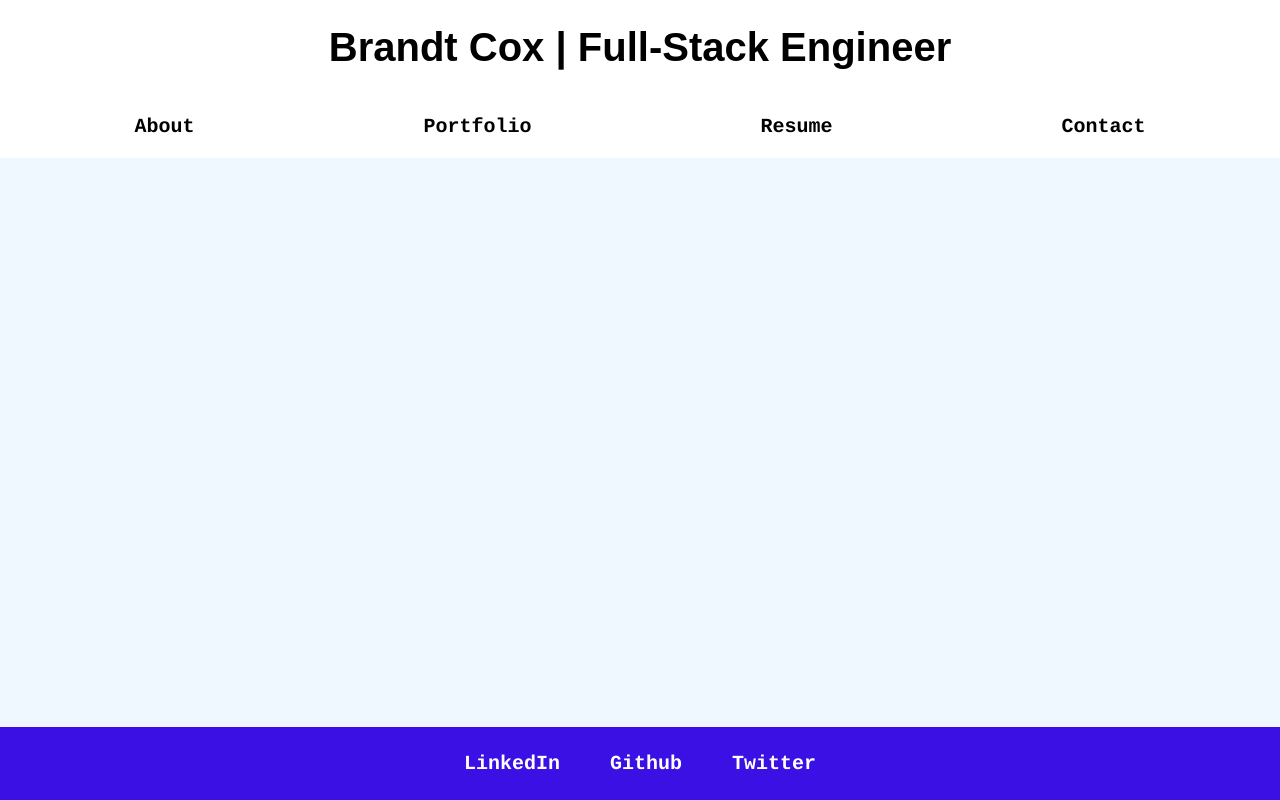
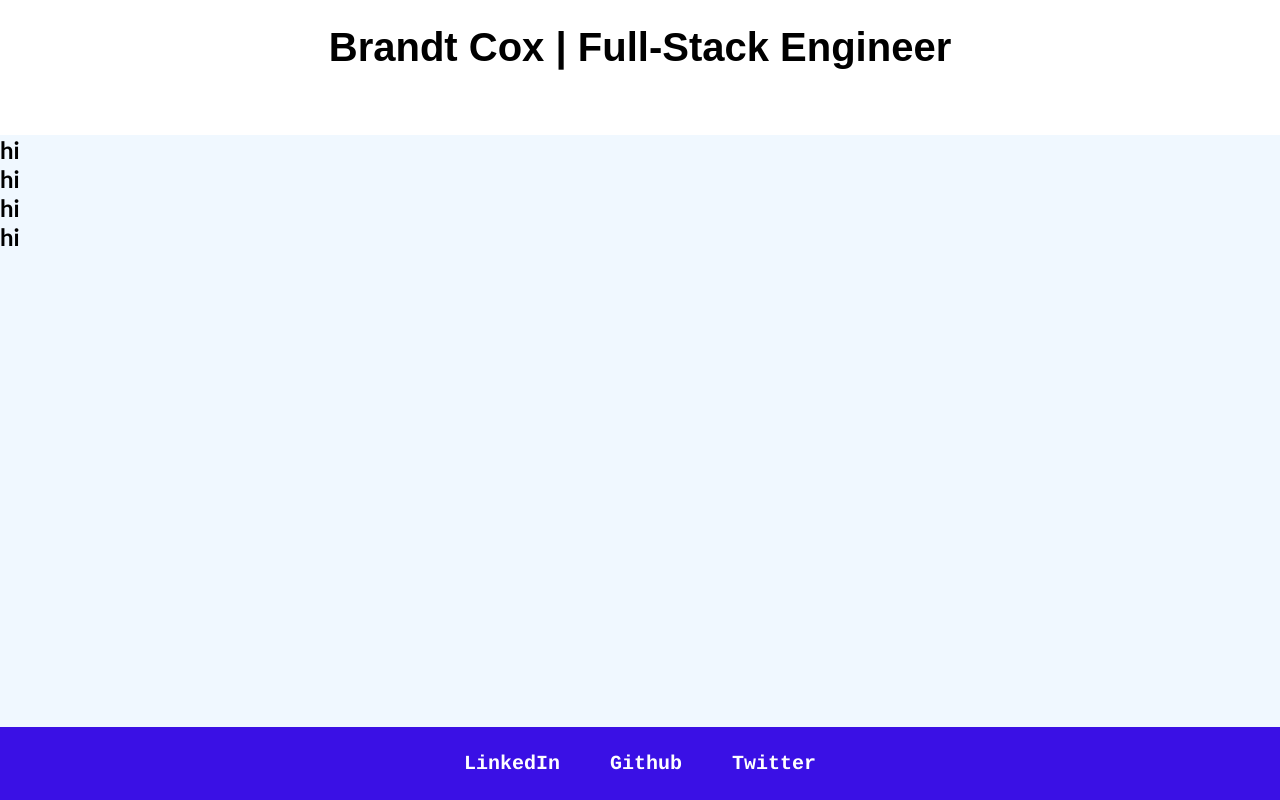
Before and after one commit to MrBrandtCox/MrBrandtCox-Portfolio, a React (Create React App) app: page / in a window 1280 px wide. Built offline with nearby package versions, Linux system fonts and the light colour scheme; the HTML template or start-up script is replaced by a standard one.

Commit message:
adding to nav, needs fixing

```diff
--- a/src/components/Nav.js
+++ b/src/components/Nav.js
@@ -1,18 +1,26 @@
 // import the pages here from path
-
+import React, { useState } from 'react';
+import About from '../pages/About';
+import Portfolio from '../pages/Portfolio';
+import Resume from '../pages/Resume';
+import Contact from '../pages/Contact';
 
 function Nav() {
+    const [content, setContent] = useState();
     // const renderPage = () => {
     //     // if statements
     // }
 
     return (
         <div className='Nav'>
-            {/* Make these Links */}
-                <h3>About</h3>
-                <h3>Portfolio</h3>
-                <h3>Resume</h3>
-                <h3>Contact</h3>
+            {/* Make these Links? */}
+            <ul>
+                <li onClick={() => setContent(About)}>About</li>
+                <li onClick={() => setContent(Portfolio)}>Portfolio</li>
+                <li onClick={() => setContent(Resume)}>Resume</li>
+                <li onClick={() => setContent(Contact)}>Contact</li>
+            </ul>
+            <main>{content}</main>
         </div>
     );
 }
--- a/src/pages/About.js
+++ b/src/pages/About.js
@@ -4,7 +4,7 @@
 function About () {
     return (
         <div>
-
+            <h2>hi</h2>
         </div>
     );
 }
--- a/src/pages/Contact.js
+++ b/src/pages/Contact.js
@@ -4,7 +4,7 @@
 function Contact () {
     return (
         <div>
-
+            <h2>hi</h2>
         </div>
     );
 }
--- a/src/pages/Portfolio.js
+++ b/src/pages/Portfolio.js
@@ -4,7 +4,7 @@
 function Portfolio () {
     return (
         <div>
-
+            <h2>hi</h2>
         </div>
     );
 }
--- a/src/pages/Resume.js
+++ b/src/pages/Resume.js
@@ -4,7 +4,7 @@
 function Resume () {
     return (
         <div>
-
+            <h2>hi</h2>
         </div>
     );
 }
--- a/src/styles.css/Header.css
+++ b/src/styles.css/Header.css
@@ -11,20 +11,20 @@ h1 {
     background-color: rgb(255, 255, 255);
 }
 
-h3 {
-    font-family: Courier, Sans-serif, Serif;
-    font-size: 20px;
-}
-
-h3:hover {
-    cursor: pointer;
-    color: #3A10E5;
-    transform: scale(1.1);
-}
-
 .Nav {
     display: flex;
     justify-content: space-around;
     background-color: rgb(255, 255, 255);
     padding: 20px;
 }
+
+.Nav li {
+    font-family: Courier, Sans-serif, Serif;
+    font-size: 20px;
+}
+
+.Nav li:hover {
+    cursor: pointer;
+    color: #3A10E5;
+    transform: scale(1.1);
+}
```
Also changed, not shown: 1 other file (tests, documents, lock files or other folders).
